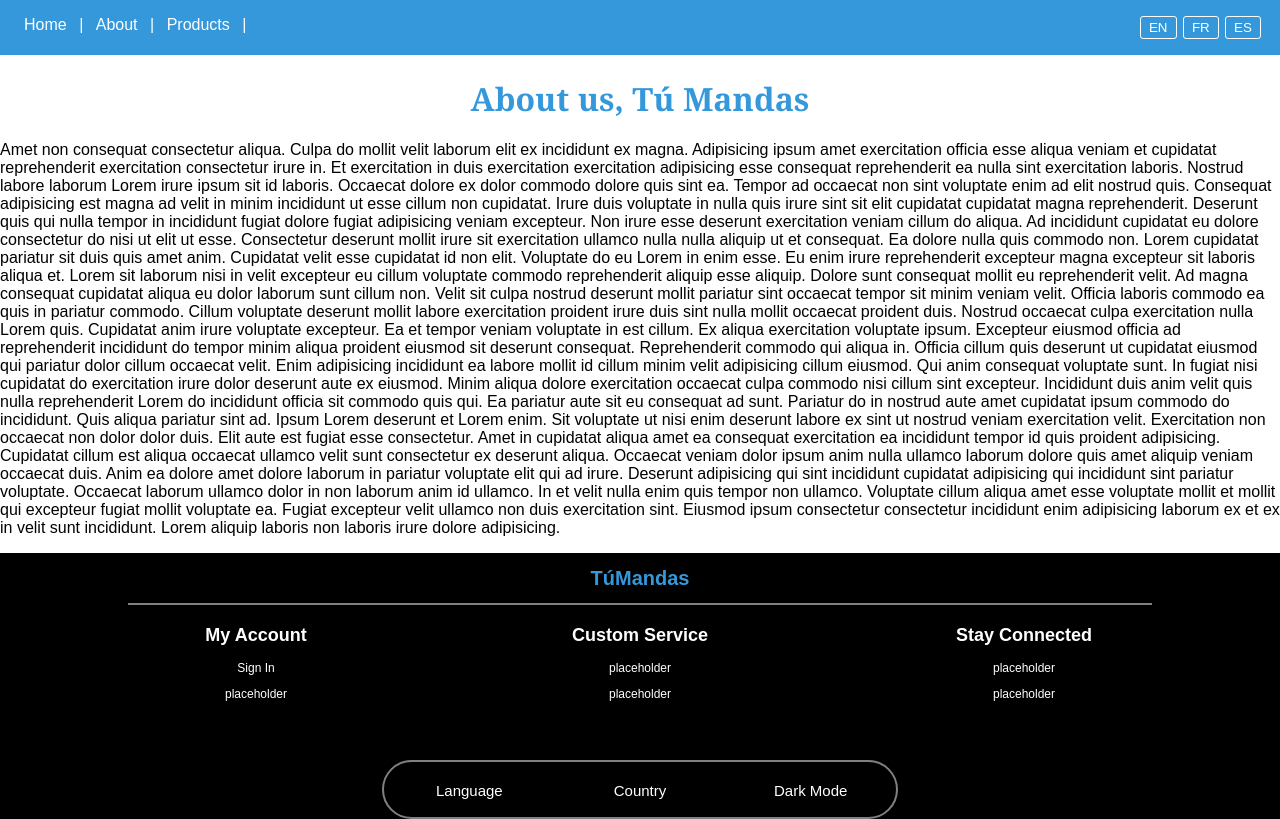
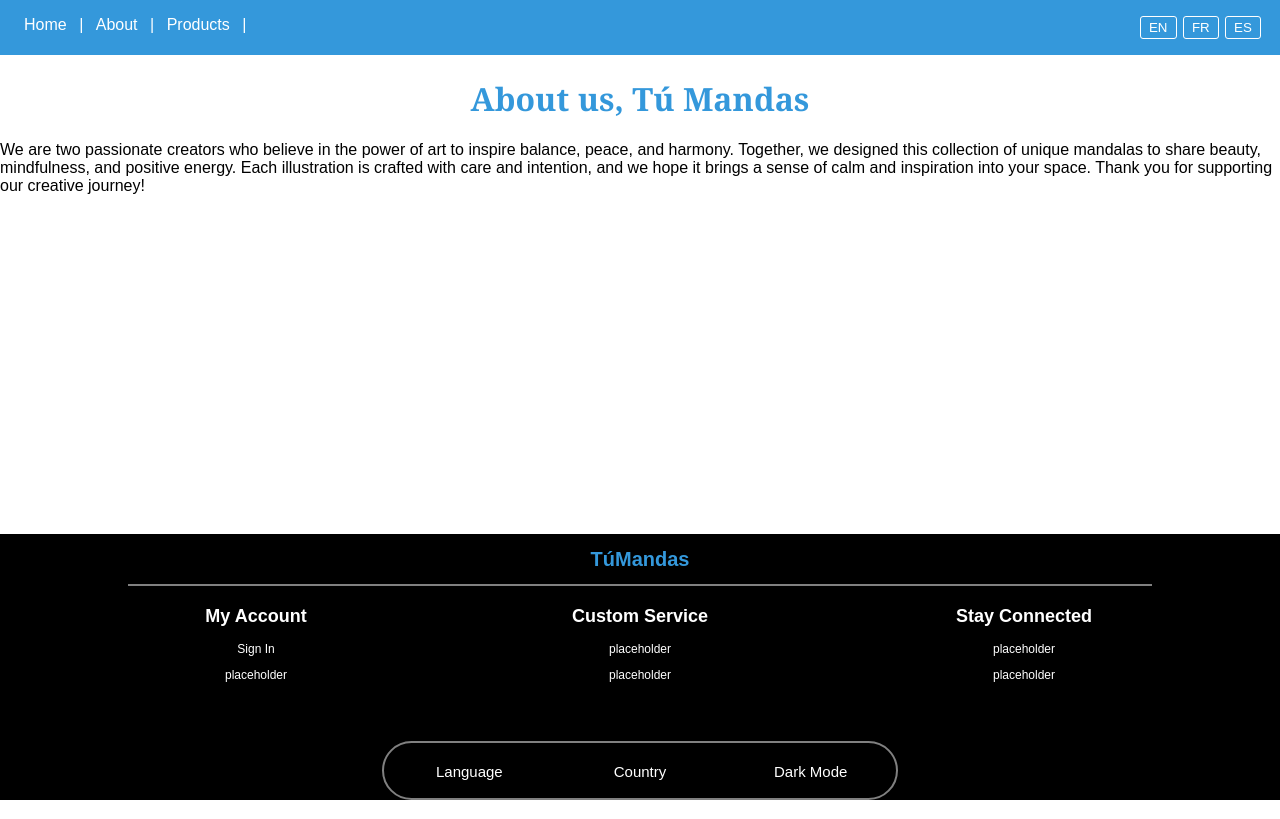
Before and after one commit to cwmichea/Team-E-Commerce-, a React (Create React App) app in the folder frontend/ecommerce/: page /about in a window 1280 px wide. Built offline with nearby package versions, Linux system fonts and the light colour scheme.

Commit message:
test(Kezare): relocation of language key/values from MyAbout.js to Script.js

```diff
--- a/frontend/ecommerce/src/Components/MyAbout.js
+++ b/frontend/ecommerce/src/Components/MyAbout.js
@@ -1,45 +1,28 @@
 import styled from 'styled-components';
 // import chocolate from './img/chocolate1.png';
 import { Link } from 'react-router-dom';
+import pageScript from '../Objects/Script';
 import { useLanguage } from './LanguageContext'; // Import the language context
 
 const MyAbout = () => {
     const { language } = useLanguage(); // Get current language
   // Multilingual content
-  const content = {
-    en: {
-      header: "About us, Tú Mandas",
-    },
-    fr: {
-      header: " À propos de nous, Tú Mandas",
-    },
-    es: {
-      header: "Acerca de nosotros, ",
-    }
-  };
+  // const content = {
+  //   en: {
+  //     header: "About us, Tú Mandas",
+  //   },
+  //   fr: {
+  //     header: " À propos de nous, Tú Mandas",
+  //   },
+  //   es: {
+  //     header: "Acerca de nosotros, Tú Mandas",
+  //   }
+  // };
     return(
       <div>
-        <Myh1>{content[language].header}</Myh1>
+        <Myh1>{pageScript[language].about.header}</Myh1>
         <p>
-          Amet non consequat consectetur aliqua. Culpa do mollit velit laborum elit ex incididunt ex magna. Adipisicing ipsum amet exercitation officia esse aliqua veniam et cupidatat reprehenderit exercitation consectetur irure in. Et exercitation in duis exercitation exercitation adipisicing esse consequat reprehenderit ea nulla sint exercitation laboris. Nostrud labore laborum Lorem irure ipsum sit id laboris. Occaecat dolore ex dolor commodo dolore quis sint ea.
-
-          Tempor ad occaecat non sint voluptate enim ad elit nostrud quis. Consequat adipisicing est magna ad velit in minim incididunt ut esse cillum non cupidatat. Irure duis voluptate in nulla quis irure sint sit elit cupidatat cupidatat magna reprehenderit. Deserunt quis qui nulla tempor in incididunt fugiat dolore fugiat adipisicing veniam excepteur. Non irure esse deserunt exercitation veniam cillum do aliqua. Ad incididunt cupidatat eu dolore consectetur do nisi ut elit ut esse.
-
-          Consectetur deserunt mollit irure sit exercitation ullamco nulla nulla aliquip ut et consequat. Ea dolore nulla quis commodo non. Lorem cupidatat pariatur sit duis quis amet anim.
-
-          Cupidatat velit esse cupidatat id non elit. Voluptate do eu Lorem in enim esse. Eu enim irure reprehenderit excepteur magna excepteur sit laboris aliqua et. Lorem sit laborum nisi in velit excepteur eu cillum voluptate commodo reprehenderit aliquip esse aliquip. Dolore sunt consequat mollit eu reprehenderit velit.
-
-          Ad magna consequat cupidatat aliqua eu dolor laborum sunt cillum non. Velit sit culpa nostrud deserunt mollit pariatur sint occaecat tempor sit minim veniam velit. Officia laboris commodo ea quis in pariatur commodo. Cillum voluptate deserunt mollit labore exercitation proident irure duis sint nulla mollit occaecat proident duis.
-
-          Nostrud occaecat culpa exercitation nulla Lorem quis. Cupidatat anim irure voluptate excepteur. Ea et tempor veniam voluptate in est cillum. Ex aliqua exercitation voluptate ipsum. Excepteur eiusmod officia ad reprehenderit incididunt do tempor minim aliqua proident eiusmod sit deserunt consequat. Reprehenderit commodo qui aliqua in. Officia cillum quis deserunt ut cupidatat eiusmod qui pariatur dolor cillum occaecat velit.
-
-          Enim adipisicing incididunt ea labore mollit id cillum minim velit adipisicing cillum eiusmod. Qui anim consequat voluptate sunt. In fugiat nisi cupidatat do exercitation irure dolor deserunt aute ex eiusmod. Minim aliqua dolore exercitation occaecat culpa commodo nisi cillum sint excepteur. Incididunt duis anim velit quis nulla reprehenderit Lorem do incididunt officia sit commodo quis qui. Ea pariatur aute sit eu consequat ad sunt.
-
-          Pariatur do in nostrud aute amet cupidatat ipsum commodo do incididunt. Quis aliqua pariatur sint ad. Ipsum Lorem deserunt et Lorem enim. Sit voluptate ut nisi enim deserunt labore ex sint ut nostrud veniam exercitation velit. Exercitation non occaecat non dolor dolor duis.
-
-          Elit aute est fugiat esse consectetur. Amet in cupidatat aliqua amet ea consequat exercitation ea incididunt tempor id quis proident adipisicing. Cupidatat cillum est aliqua occaecat ullamco velit sunt consectetur ex deserunt aliqua. Occaecat veniam dolor ipsum anim nulla ullamco laborum dolore quis amet aliquip veniam occaecat duis. Anim ea dolore amet dolore laborum in pariatur voluptate elit qui ad irure. Deserunt adipisicing qui sint incididunt cupidatat adipisicing qui incididunt sint pariatur voluptate.
-
-          Occaecat laborum ullamco dolor in non laborum anim id ullamco. In et velit nulla enim quis tempor non ullamco. Voluptate cillum aliqua amet esse voluptate mollit et mollit qui excepteur fugiat mollit voluptate ea. Fugiat excepteur velit ullamco non duis exercitation sint. Eiusmod ipsum consectetur consectetur incididunt enim adipisicing laborum ex et ex in velit sunt incididunt. Lorem aliquip laboris non laboris irure dolore adipisicing.
+        {pageScript[language].about.body}
         </p>
         {/* <Myimg src={chocolate} alt="Chocolate"/> */}
       </div>
--- a/frontend/ecommerce/src/Objects/Script.js
+++ b/frontend/ecommerce/src/Objects/Script.js
@@ -22,6 +22,10 @@ const pageScript = {
                 link2:"placeholder",
                 link3:"placeholder"
             }
+        },
+        about:{
+            header: "About us, Tú Mandas",
+            body: "We are two passionate creators who believe in the power of art to inspire balance, peace, and harmony. Together, we designed this collection of unique mandalas to share beauty, mindfulness, and positive energy. Each illustration is crafted with care and intention, and we hope it brings a sense of calm and inspiration into your space. Thank you for supporting our creative journey!"
         }
     },
     fr: {
@@ -47,6 +51,10 @@ const pageScript = {
                 link2:"placeholder",
                 link3:"placeholder"
             }
+        },
+        about:{
+            header: "À propos de nous, Tú Mandas",
+            body: "Nous sommes deux créateurs passionnés qui croient au pouvoir de l’art pour inspirer l’équilibre, la paix et l’harmonie. Ensemble, nous avons conçu cette collection de mandalas uniques pour partager la beauté, la pleine conscience et l’énergie positive. Chaque illustration est réalisée avec soin et intention, et nous espérons qu’elle apportera calme et inspiration à votre espace. Merci de soutenir notre aventure créative!"
         }
     },
     es: {
@@ -72,6 +80,10 @@ const pageScript = {
             link2:"placeholder",
             link3:"placeholder"
             }
+        },
+        about:{
+            header: "Acerca de nosotros, Tú Mandas",
+            body: "Somos dos creadores apasionados que creemos en el poder del arte para inspirar equilibrio, paz y armonía. Juntos diseñamos esta colección de mandalas únicas para compartir belleza, conciencia y energía positiva. Cada ilustración está hecha con cuidado e intención, y esperamos que aporte calma e inspiración a tu espacio. ¡Gracias por apoyar nuestro viaje creativo!"
         }
     }
 };
```
